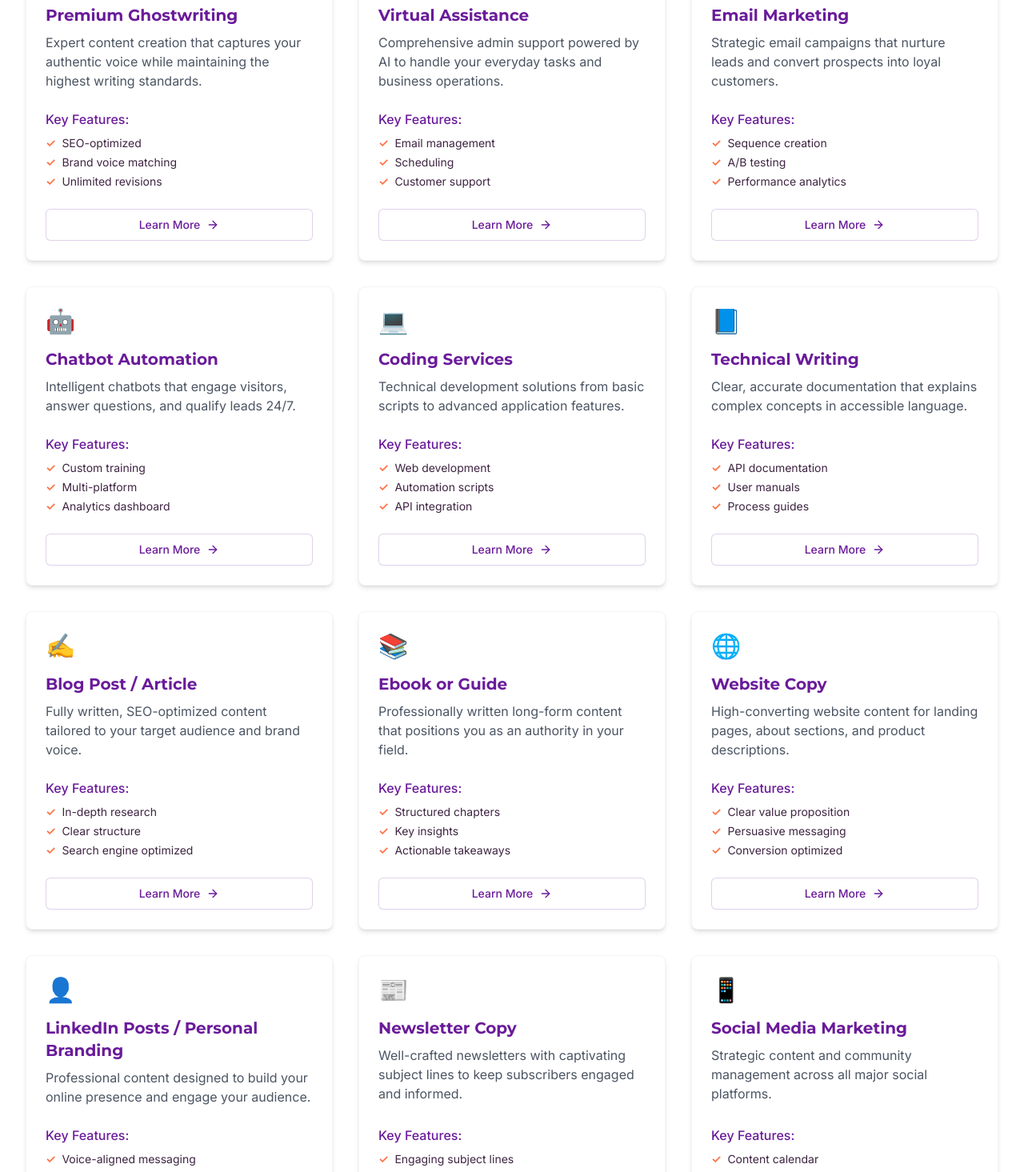
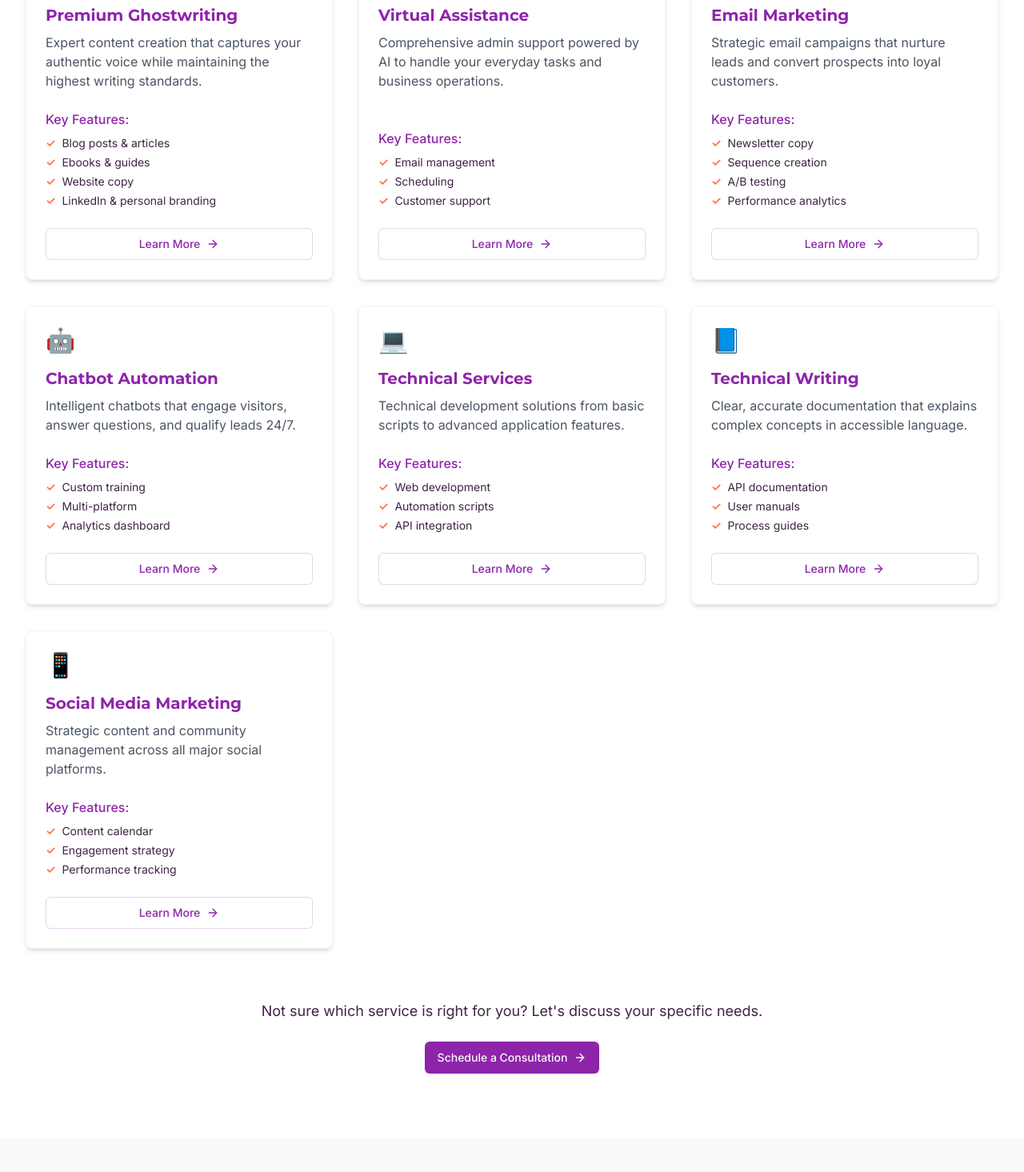
Before and after one commit to Writersure/writer-sure-digital-hq, a React (Vite) app: page / in a window 1280 px wide. Shown: the part 1540-3005 px from the top of the page at 80% size. Built offline with nearby package versions, Linux system fonts and the light colour scheme.

Commit message:
Refactor: Group and deduplicate service offerings
Group similar services and remove duplicates in the services list.

```diff
--- a/src/components/Services.tsx
+++ b/src/components/Services.tsx
@@ -1,14 +1,21 @@
 
 import { ArrowRight } from "lucide-react";
 import { Button } from "@/components/ui/button";
+import { useState } from "react";
 
 const servicesList = [
   {
     id: 1,
     title: "Premium Ghostwriting",
     description: "Expert content creation that captures your authentic voice while maintaining the highest writing standards.",
-    features: ["SEO-optimized", "Brand voice matching", "Unlimited revisions"],
+    features: [
+      "Blog posts & articles",
+      "Ebooks & guides",
+      "Website copy",
+      "LinkedIn & personal branding"
+    ],
     icon: "📝",
+    category: "content"
   },
   {
     id: 2,
@@ -16,13 +23,15 @@ const servicesList = [
     description: "Comprehensive admin support powered by AI to handle your everyday tasks and business operations.",
     features: ["Email management", "Scheduling", "Customer support"],
     icon: "👩‍💼",
+    category: "automation"
   },
   {
     id: 3,
     title: "Email Marketing",
     description: "Strategic email campaigns that nurture leads and convert prospects into loyal customers.",
-    features: ["Sequence creation", "A/B testing", "Performance analytics"],
+    features: ["Newsletter copy", "Sequence creation", "A/B testing", "Performance analytics"],
     icon: "📧",
+    category: "marketing"
   },
   {
     id: 4,
@@ -30,13 +39,15 @@ const servicesList = [
     description: "Intelligent chatbots that engage visitors, answer questions, and qualify leads 24/7.",
     features: ["Custom training", "Multi-platform", "Analytics dashboard"],
     icon: "🤖",
+    category: "automation"
   },
   {
     id: 5,
-    title: "Coding Services",
+    title: "Technical Services",
     description: "Technical development solutions from basic scripts to advanced application features.",
     features: ["Web development", "Automation scripts", "API integration"],
     icon: "💻",
+    category: "technical"
   },
   {
     id: 6,
@@ -44,52 +55,25 @@ const servicesList = [
     description: "Clear, accurate documentation that explains complex concepts in accessible language.",
     features: ["API documentation", "User manuals", "Process guides"],
     icon: "📘",
+    category: "technical"
   },
   {
     id: 7,
-    title: "Blog Post / Article",
-    description: "Fully written, SEO-optimized content tailored to your target audience and brand voice.",
-    features: ["In-depth research", "Clear structure", "Search engine optimized"],
-    icon: "✍️",
-  },
-  {
-    id: 8,
-    title: "Ebook or Guide",
-    description: "Professionally written long-form content that positions you as an authority in your field.",
-    features: ["Structured chapters", "Key insights", "Actionable takeaways"],
-    icon: "📚",
-  },
-  {
-    id: 9,
-    title: "Website Copy",
-    description: "High-converting website content for landing pages, about sections, and product descriptions.",
-    features: ["Clear value proposition", "Persuasive messaging", "Conversion optimized"],
-    icon: "🌐",
-  },
-  {
-    id: 10,
-    title: "LinkedIn Posts / Personal Branding",
-    description: "Professional content designed to build your online presence and engage your audience.",
-    features: ["Voice-aligned messaging", "Engagement focused", "Consistent branding"],
-    icon: "👤",
-  },
-  {
-    id: 11,
-    title: "Newsletter Copy",
-    description: "Well-crafted newsletters with captivating subject lines to keep subscribers engaged and informed.",
-    features: ["Engaging subject lines", "Structured content", "Strong CTAs"],
-    icon: "📰",
-  },
-  {
-    id: 12,
     title: "Social Media Marketing",
     description: "Strategic content and community management across all major social platforms.",
     features: ["Content calendar", "Engagement strategy", "Performance tracking"],
     icon: "📱",
+    category: "marketing"
   },
 ];
 
 const Services = () => {
+  const [activeCategory, setActiveCategory] = useState("all");
+
+  const filteredServices = activeCategory === "all"
+    ? servicesList
+    : servicesList.filter(service => service.category === activeCategory);
+
   return (
     <section id="services" className="bg-white py-20">
       <div className="container-custom">
@@ -103,22 +87,47 @@ const Services = () => {
           </p>
 
           <div className="inline-flex flex-wrap justify-center gap-2 bg-brand-50 rounded-lg p-2">
-            <button className="px-4 py-2 rounded-md bg-brand-800 text-white">All Services</button>
-            <button className="px-4 py-2 rounded-md hover:bg-brand-100">Content</button>
-            <button className="px-4 py-2 rounded-md hover:bg-brand-100">Technical</button>
-            <button className="px-4 py-2 rounded-md hover:bg-brand-100">Marketing</button>
-            <button className="px-4 py-2 rounded-md hover:bg-brand-100">Automation</button>
+            <button
+              className={`px-4 py-2 rounded-md ${activeCategory === "all" ? "bg-[#8E24AA] text-white" : "hover:bg-brand-100"}`}
+              onClick={() => setActiveCategory("all")}
+            >
+              All Services
+            </button>
+            <button
+              className={`px-4 py-2 rounded-md ${activeCategory === "content" ? "bg-[#8E24AA] text-white" : "hover:bg-brand-100"}`}
+              onClick={() => setActiveCategory("content")}
+            >
+              Content
+            </button>
+            <button
+              className={`px-4 py-2 rounded-md ${activeCategory === "technical" ? "bg-[#8E24AA] text-white" : "hover:bg-brand-100"}`}
+              onClick={() => setActiveCategory("technical")}
+            >
+              Technical
+            </button>
+            <button
+              className={`px-4 py-2 rounded-md ${activeCategory === "marketing" ? "bg-[#8E24AA] text-white" : "hover:bg-brand-100"}`}
+              onClick={() => setActiveCategory("marketing")}
+            >
+              Marketing
+            </button>
+            <button
+              className={`px-4 py-2 rounded-md ${activeCategory === "automation" ? "bg-[#8E24AA] text-white" : "hover:bg-brand-100"}`}
+              onClick={() => setActiveCategory("automation")}
+            >
+              Automation
+            </button>
           </div>
         </div>
 
         <div className="grid grid-cols-1 md:grid-cols-2 lg:grid-cols-3 gap-8">
-          {servicesList.map((service) => (
-            <div key={service.id} className="service-card flex flex-col h-full transform hover:-translate-y-1 hover:border-brand-800/20">
+          {filteredServices.map((service) => (
+            <div key={service.id} className="service-card flex flex-col h-full transform hover:-translate-y-1 hover:border-[#FF7043]/20">
               <div className="text-3xl mb-4">{service.icon}</div>
-              <h3 className="text-xl font-bold mb-2 text-brand-800">{service.title}</h3>
+              <h3 className="text-xl font-bold mb-2 text-[#8E24AA]">{service.title}</h3>
               <p className="text-gray-600 mb-6 flex-grow">{service.description}</p>
               <div className="mb-6">
-                <p className="font-medium text-brand-800 mb-2">Key Features:</p>
+                <p className="font-medium text-[#8E24AA] mb-2">Key Features:</p>
                 <ul className="space-y-1">
                   {service.features.map((feature, index) => (
                     <li key={index} className="flex items-start text-sm">
@@ -129,7 +138,7 @@ const Services = () => {
                 </ul>
               </div>
               <Button
-                className="flex items-center justify-center gap-2 w-full mt-auto bg-white hover:bg-brand-50 text-brand-800 border border-brand-800/20"
+                className="flex items-center justify-center gap-2 w-full mt-auto bg-white hover:bg-[#FFA726]/10 text-[#8E24AA] border border-[#8E24AA]/20"
                 variant="outline"
               >
                 Learn More <ArrowRight className="h-4 w-4" />
@@ -142,7 +151,7 @@ const Services = () => {
           <p className="text-lg mb-6">
             Not sure which service is right for you? Let's discuss your specific needs.
           </p>
-          <Button className="btn-primary inline-flex items-center gap-2 bg-brand-800 hover:bg-brand-700">
+          <Button className="btn-primary inline-flex items-center gap-2 bg-[#8E24AA] hover:bg-[#6A1B9A]">
             Schedule a Consultation <ArrowRight className="h-4 w-4" />
           </Button>
         </div>
```
